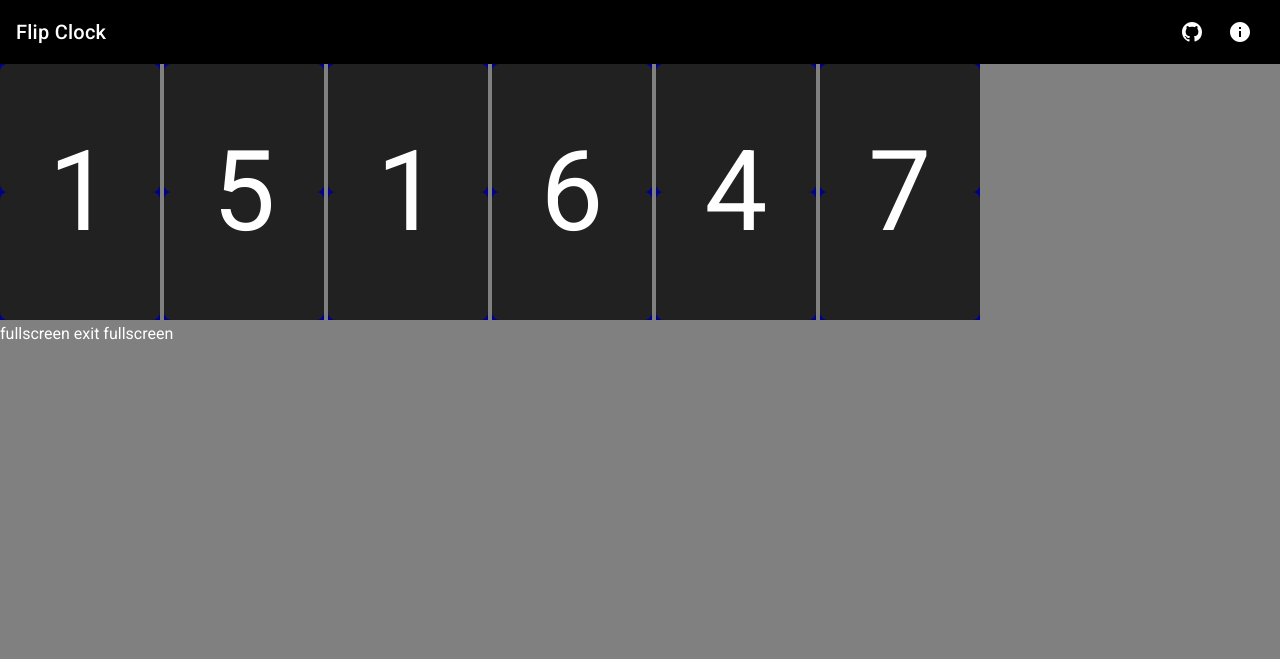
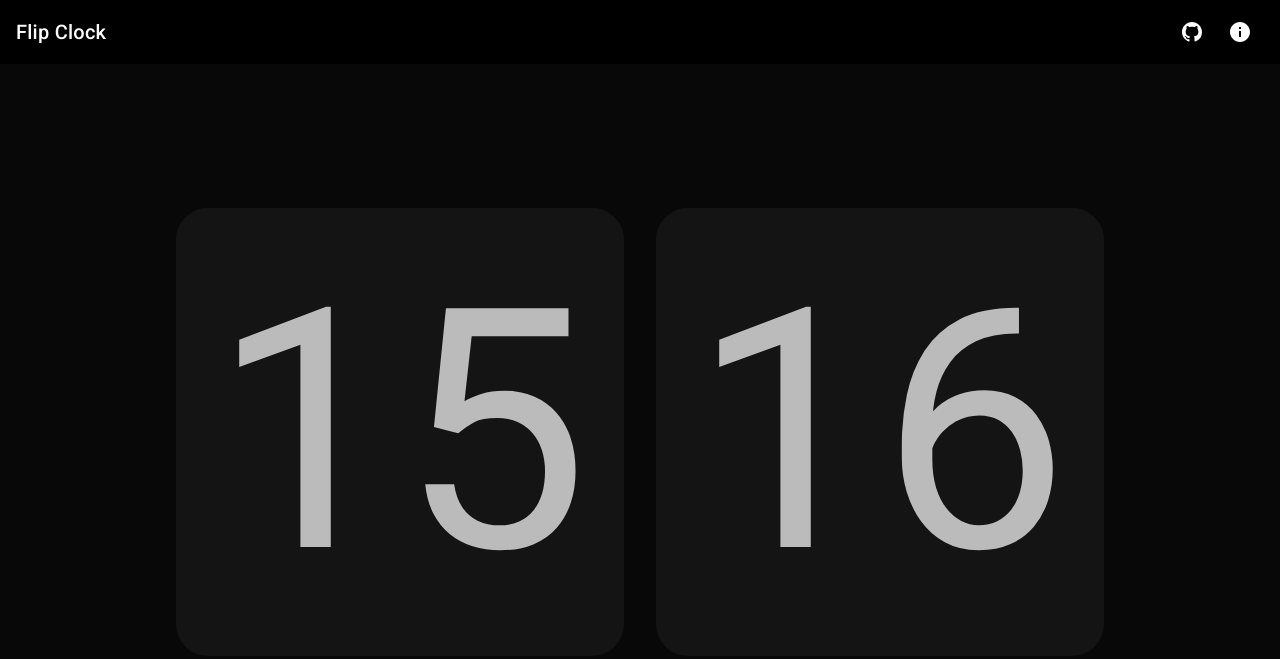
Before and after one commit to jatwing/clock, a plain HTML site: page index.html in a window 1280 px wide. Drawn offline with Linux system fonts and the light colour scheme.

Commit message:
only remain hour and minute. show time once launch. try to create responsive styles.

```diff
--- a/index.html
+++ b/index.html
@@ -46,45 +46,27 @@
     </header>
     <main>
       <div class="clock">
-        <div id="hour-first-digit" class="flap-display">
+        <div id="hour" class="flap-display">
           <span class="flap back-top"></span>
           <span class="flap front-top"></span>
           <span class="flap front-bottom"></span>
           <span class="flap back-bottom"></span>
         </div>
-        <div id="hour-second-digit" class="flap-display">
+        <div id="minute" class="flap-display">
           <span class="flap back-top"></span>
           <span class="flap front-top"></span>
           <span class="flap front-bottom"></span>
           <span class="flap back-bottom"></span>
         </div>
-        <div id="minute-first-digit" class="flap-display">
+        <!--
+        <div id="second" class="flap-display">
           <span class="flap back-top"></span>
           <span class="flap front-top"></span>
           <span class="flap front-bottom"></span>
           <span class="flap back-bottom"></span>
         </div>
-        <div id="minute-second-digit" class="flap-display">
-          <span class="flap back-top"></span>
-          <span class="flap front-top"></span>
-          <span class="flap front-bottom"></span>
-          <span class="flap back-bottom"></span>
-        </div>
-        <div id="second-first-digit" class="flap-display">
-          <span class="flap back-top"></span>
-          <span class="flap front-top"></span>
-          <span class="flap front-bottom"></span>
-          <span class="flap back-bottom"></span>
-        </div>
-        <div id="second-second-digit" class="flap-display">
-          <span class="flap back-top"></span>
-          <span class="flap front-top"></span>
-          <span class="flap front-bottom"></span>
-          <span class="flap back-bottom"></span>
-        </div>
+        -->
       </div>
-      <button>fullscreen</button>
-      <button>exit fullscreen</button>
     </main>
     <script src="scripts/clock.js"></script>
   </body>
--- a/scripts/clock.js
+++ b/scripts/clock.js
@@ -1,4 +1,11 @@
-const setDigit = (flapDisplayId, newValue, oldValue) => {
+const getTwoDigitTime = (date) => {
+  const hour = ("0" + date.getHours()).slice(-2);
+  const minute = ("0" + date.getMinutes()).slice(-2);
+  const second = ("0" + date.getSeconds()).slice(-2);
+  return { hour, minute, second };
+};
+
+const setFlapDisplay = (flapDisplayId, newValue, oldValue) => {
   const flapBackTop = document.querySelector(
     `#${flapDisplayId} .flap.back-top`
   );
@@ -31,42 +38,12 @@
 };
 
 const showTime = () => {
-  const now = new Date();
-  const currentHourFirstDigit = Math.floor(now.getHours() / 10);
-  const currentHourSecondDigit = now.getHours() % 10;
-  const currentMinuteFirstDigit = Math.floor(now.getMinutes() / 10);
-  const currentMinuteSecondDigit = now.getMinutes() % 10;
-  const currentSecondFirstDigit = Math.floor(now.getSeconds() / 10);
-  const currentSecondSecondDigit = now.getSeconds() % 10;
-  const oneSecondAgo = new Date(new Date().getTime() - 1000);
-  const recentHourFirstDigit = Math.floor(oneSecondAgo.getHours() / 10);
-  const recentHourSecondDigit = oneSecondAgo.getHours() % 10;
-  const recentMinuteFirstDigit = Math.floor(oneSecondAgo.getMinutes() / 10);
-  const recentMinuteSecondDigit = oneSecondAgo.getMinutes() % 10;
-  const recentSecondFirstDigit = Math.floor(oneSecondAgo.getSeconds() / 10);
-  const recentSecondSecondDigit = oneSecondAgo.getSeconds() % 10;
-  setDigit("hour-first-digit", currentHourFirstDigit, recentHourFirstDigit);
-  setDigit("hour-second-digit", currentHourSecondDigit, recentHourSecondDigit);
-  setDigit(
-    "minute-first-digit",
-    currentMinuteFirstDigit,
-    recentMinuteFirstDigit
-  );
-  setDigit(
-    "minute-second-digit",
-    currentMinuteSecondDigit,
-    recentMinuteSecondDigit
-  );
-  setDigit(
-    "second-first-digit",
-    currentSecondFirstDigit,
-    recentSecondFirstDigit
-  );
-  setDigit(
-    "second-second-digit",
-    currentSecondSecondDigit,
-    recentSecondSecondDigit
-  );
+  const now = getTwoDigitTime(new Date());
+  const oneSecondAgo = getTwoDigitTime(new Date(new Date().getTime() - 1000));
+  setFlapDisplay("hour", now.hour, oneSecondAgo.hour);
+  setFlapDisplay("minute", now.minute, oneSecondAgo.minute);
+  // setFlapDisplay("second", now.second, oneSecondAgo.second);
 };
 
+showTime();
 const interval = setInterval(showTime, 1000);
--- a/styles/clock.css
+++ b/styles/clock.css
@@ -1,40 +1,73 @@
 main {
   flex-grow: 1;
-  background: gray;
+  background: #080808;
+}
+
+.clock {
+  display: flex;
+  flex-direction: column;
+  height: 100%;
+  justify-content: center;
+  align-items: center;
+}
+
+
+@media (min-width: 600px) {
+  .clock {
+    flex-direction: row;
+  }
 }
 
 .flap-display {
-  --flap-width: 10rem;
-  --flap-height: 8rem;
+  --flap-width: calc(70vw);
+  --flap-height: calc(var(--flap-width) * 0.5);
+  --flap-border-radius: 2rem;
+  --flap-font-size: calc(var(--flap-width) * 0.75);
   --flap-animation-duration: 0.5s;
   --flap-animation-timing-function: linear;
-  display: inline-block;
   position: relative;
   width: var(--flap-width);
   height: calc(var(--flap-height) * 2);
   text-align: center;
-  font-size: 7rem;
-  color: white;
-  background: darkblue;
+  font-size: var(--flap-font-size);
+  color: #bbbbbb;
+}
+
+.flap-display:not(:last-child) {
+  margin-right: 0;
+  margin-bottom: 2rem;
+}
+
+@media (min-width: 600px) {
+  .flap-display {
+    --flap-width: calc(35vw);
+  }
+  .flap-display:not(:last-child) {
+    margin-right: 2rem;
+    margin-bottom: 0;
+  }
 }
 
 .flap {
   display: block;
   position: absolute;
-  border-radius: 0.5rem;
   width: var(--flap-width);
   height: var(--flap-height);
   overflow: hidden;
-  background-color: #212121;
+  background-color: #141414;
 }
 
 .flap.back-top,
 .flap.front-top {
+  border-top-left-radius: var(--flap-border-radius);
+  border-top-right-radius: var(--flap-border-radius);
   line-height: calc(var(--flap-height) * 2);
 }
 
 .flap.front-bottom,
 .flap.back-bottom {
+  border-bottom-left-radius: var(--flap-border-radius);
+  border-bottom-right-radius: var(--flap-border-radius);
   top: var(--flap-height);
   line-height: 0;
 }
```
